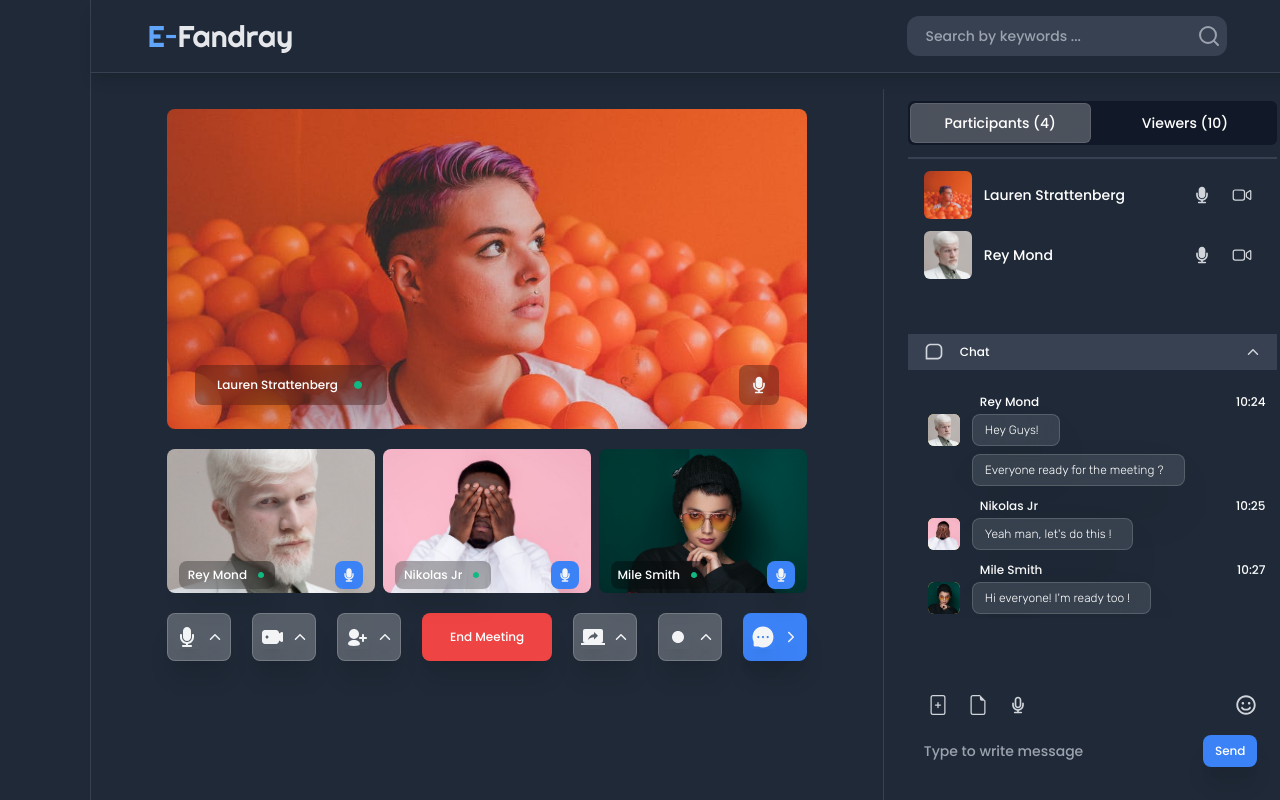
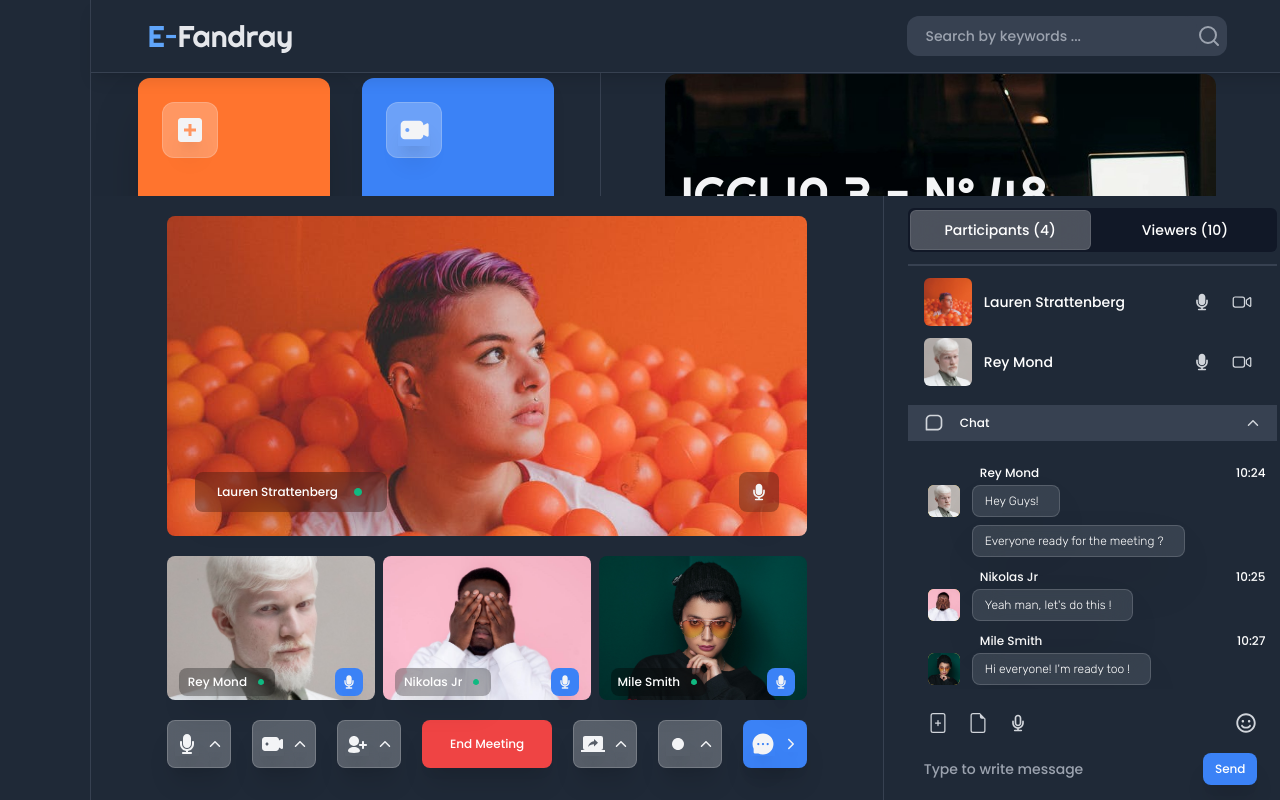
Before and after one commit to AndyLucasa/React-TypeScript-E-fandray, a React (Create React App) app: page /meeting in a window 1280 px wide. Built offline with nearby package versions, Linux system fonts and the light colour scheme.

Commit message:
Gh page ✔

```diff
--- a/src/components/App.tsx
+++ b/src/components/App.tsx
@@ -21,7 +21,7 @@ function App() {
             <div className="row-span-1">
                 <AppBar />
             </div>
-            <Route path="/" exact component={Home}/>
+            <Route path="/" component={Home}/>
             <Route path="/meeting" exact component={Meeting}/>
             <Route path="/blank" exact component={BlankPage}/>
           </div>
```
